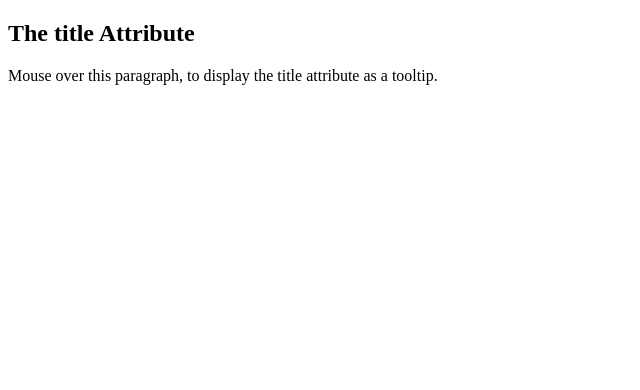
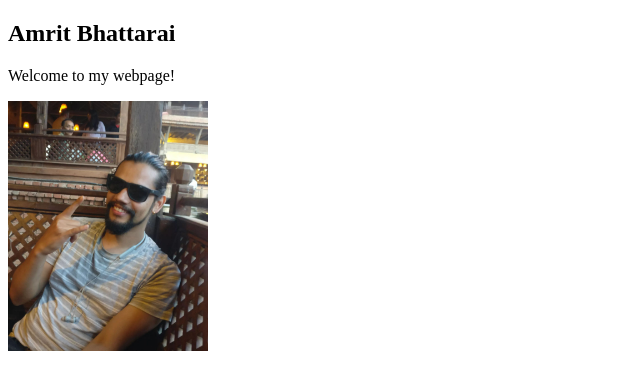
Before and after one commit to amritbh/wap2023.github.io, a plain HTML site: page index.html in a window 1280 px wide. Shown: the whole page, without its empty margins (0-640 px from the left). Drawn offline with Linux system fonts and the light colour scheme.

Commit message:
Image added

```diff
--- a/index.html
+++ b/index.html
@@ -2,9 +2,9 @@
 <html>
 <body>
 
-<h2 title="I'm a header">The title Attribute</h2>
-
-<p title="I'm a tooltip">Mouse over this paragraph, to display the title attribute as a tooltip.</p>
+<h2 title="I'm a header">Amrit Bhattarai</h2>
+<p>Welcome to my webpage!</p>
+<img src="images/amrit.jpg" alt="This is Amrit" width="200" height="250">
 
 </body>
 </html>
```
Also changed, not shown: images/amrit.jpg (added), 1 other file.
